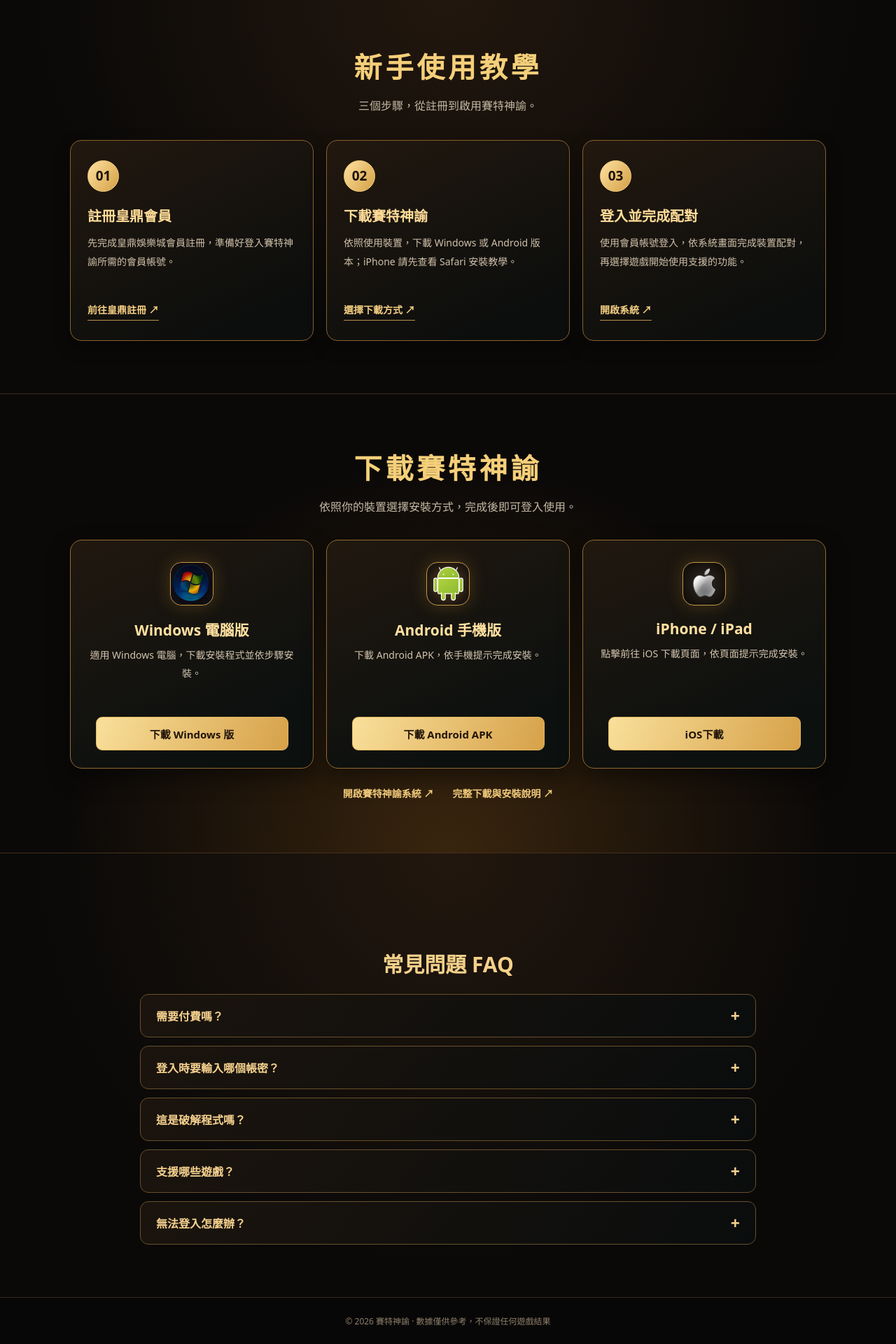
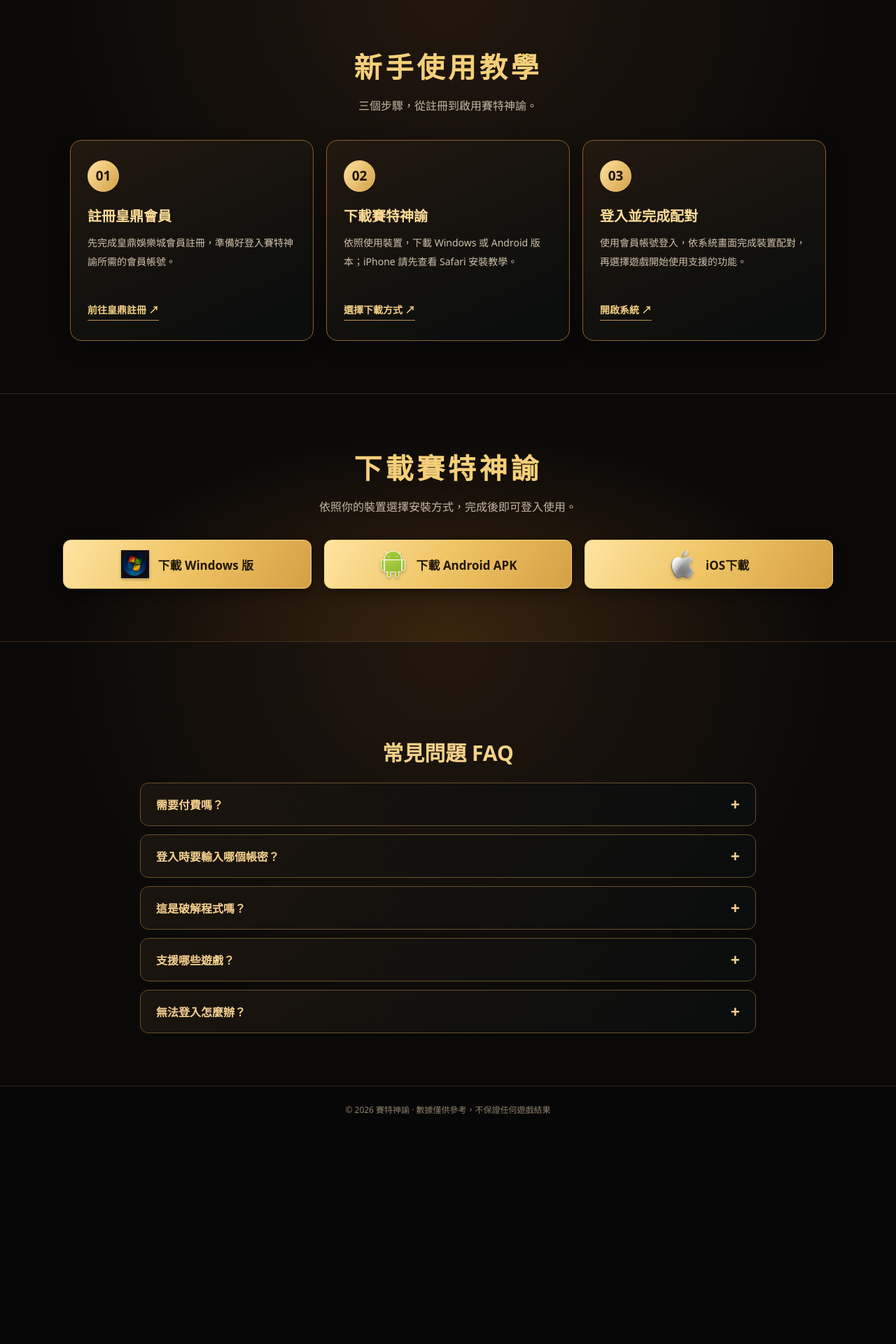
Before and after one commit to seth-oracle/seth-oracle.github.io, a Jekyll site: the page built from index.html, in a window 1280 px wide. Shown: the part 2117-4037 px from the top of the page at 70% size. Built offline with Jekyll 4.4.1, drawn with Linux system fonts in a browser that asks for light colours; after the commit the page ends 3735 px from its top, so only the background shows below that.

Commit message:
Replace download cards with only three icon-led gold download buttons

```diff
--- a/index.html
+++ b/index.html
@@ -347,6 +347,13 @@ header .logo-app-icon{display:block;width:40px;height:40px;flex:none;object-fit:
 /* Silver Apple icon for iPhone/iPad download card */
 .download-card .apple-device-icon{display:flex!important;align-items:center!important;justify-content:center!important;padding:7px!important;overflow:hidden;background:radial-gradient(circle,#342c27,#130f0b 75%)}
 .download-card .apple-device-icon img{display:block!important;width:auto!important;height:auto!important;max-width:88%!important;max-height:88%!important;object-fit:contain!important;object-position:center;flex-shrink:1;transform:translateY(-2px)}
+
+/* Download section: three standalone gold buttons with icons */
+.download-buttons-only{max-width:1100px;margin:28px auto 0;gap:18px;grid-template-columns:repeat(3,minmax(0,1fr))}
+.download-buttons-only .download-platform-button{box-sizing:border-box;display:flex;align-items:center;justify-content:center;gap:13px;max-width:none;width:100%;min-height:70px;margin:0;padding:12px 16px;border:1px solid #f5d17a;border-radius:11px;background:linear-gradient(120deg,#ffe4a1 0%,#efc566 48%,#d5a045 100%);box-shadow:0 5px 15px #0007;color:#211607;font-size:17px;font-weight:850;white-space:nowrap;text-decoration:none}
+.download-buttons-only .download-platform-button img{flex:none;width:40px;height:40px;object-fit:contain;filter:drop-shadow(0 2px 2px #0004)}
+.download-buttons-only .download-platform-button span{display:block;min-width:0}
+@media(max-width:750px){.download-buttons-only{grid-template-columns:1fr;max-width:430px;gap:14px;margin-top:23px}.download-buttons-only .download-platform-button{min-height:61px;font-size:16px;gap:13px}.download-buttons-only .download-platform-button img{width:35px;height:35px}}
 </style>
 </head>
 <body>
@@ -472,31 +479,20 @@ header .logo-app-icon{display:block;width:40px;height:40px;flex:none;object-fit:
     <section class="downloads" id="download">
       <h2 class="section-title">下載賽特神諭</h2>
       <p class="section-sub">依照你的裝置選擇安裝方式，完成後即可登入使用。</p>
-      <div class="download-grid">
-        <article class="download-card">
-          <span class="device-icon windows-device-icon" aria-hidden="true"><img src="/assets/windows-classic-icon.svg" alt="" width="54" height="54" decoding="async"></span>
-          <h3>Windows 電腦版</h3>
-          <p>適用 Windows 電腦，下載安裝程式並依步驟安裝。</p>
-          <a class="download-action" href="https://github.com/xinyao-ai/xinyao-ai/releases/download/windows-stable/SethOracle-Windows-Setup.exe">下載 Windows 版</a>
-        </article>
-        <article class="download-card">
-          <span class="device-icon android-device-icon" aria-hidden="true"><img src="/assets/android-green-icon.svg?v=2" alt="" width="50" height="50" decoding="async"></span>
-          <h3>Android 手機版</h3>
-          <p>下載 Android APK，依手機提示完成安裝。</p>
-          <a class="download-action" href="https://github.com/xinyao-ai/xinyao-ai/raw/refs/heads/main/SethOracle-v014.apk">下載 Android APK</a>
-        </article>
-        <article class="download-card">
-          <span class="device-icon apple-device-icon" aria-hidden="true"><img src="/assets/apple-silver-icon.svg" alt="" width="48" height="54" decoding="async"></span>
-          <h3>iPhone / iPad</h3>
-          <p>點擊前往 iOS 下載頁面，依頁面提示完成安裝。</p>
-          <a class="download-action" href="https://w.zhijia.art/apps/m9od.html" target="_blank" rel="noopener noreferrer">iOS下載</a>
-        </article>
+      <div class="download-grid download-buttons-only" aria-label="賽特神諭各平台下載">
+        <a class="download-action download-platform-button" href="https://github.com/xinyao-ai/xinyao-ai/releases/download/windows-stable/SethOracle-Windows-Setup.exe" aria-label="下載 Windows 版">
+          <img src="/assets/windows-classic-icon.svg" alt="" width="42" height="42" decoding="async">
+          <span>下載 Windows 版</span>
+        </a>
+        <a class="download-action download-platform-button" href="https://github.com/xinyao-ai/xinyao-ai/raw/refs/heads/main/SethOracle-v014.apk" aria-label="下載 Android APK">
+          <img src="/assets/android-green-icon.svg?v=2" alt="" width="42" height="42" decoding="async">
+          <span>下載 Android APK</span>
+        </a>
+        <a class="download-action download-platform-button" href="https://w.zhijia.art/apps/m9od.html" target="_blank" rel="noopener noreferrer" aria-label="iOS下載">
+          <img src="/assets/apple-silver-icon.svg" alt="" width="42" height="42" decoding="async">
+          <span>iOS下載</span>
+        </a>
       </div>
-      <div class="download-foot-links">
-        <a href="https://xinyao-ai.github.io/xinyao-ai/?v=5000" target="_blank" rel="noopener noreferrer">開啟賽特神諭系統 ↗</a>
-        <a href="https://xinyao-ai.github.io/xinyao-ai/download.html" target="_blank" rel="noopener noreferrer">完整下載與安裝說明 ↗</a>
-      </div>
-
     </section>
 
     <section class="guide-section faq-section">
```
